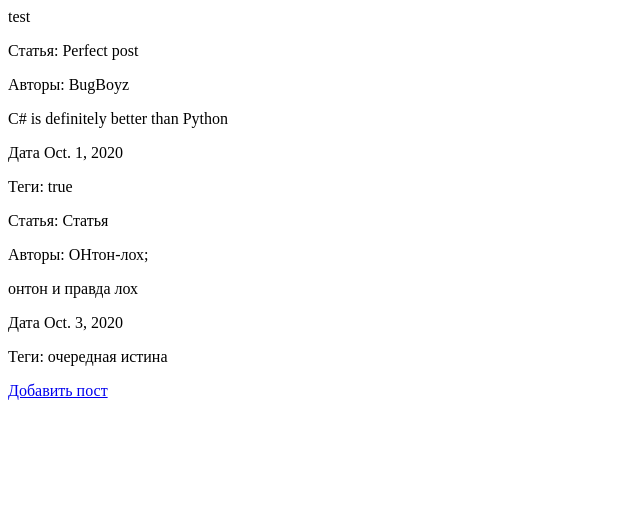
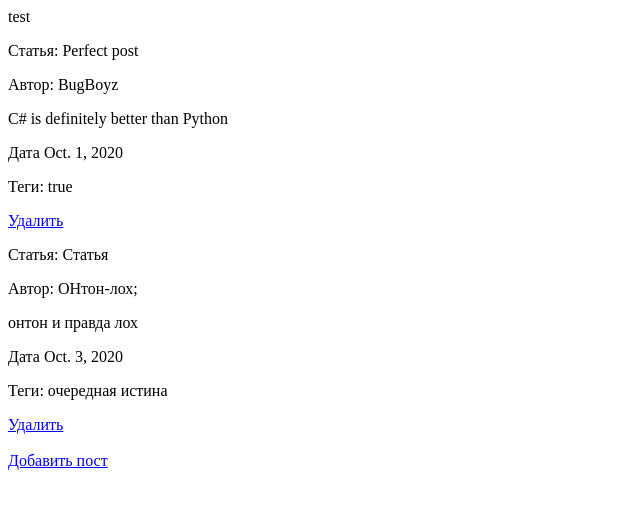
Before and after one commit to BugBoyz/sandbox, a Django app: page / in a window 1280 px wide. Shown: the top 509 px of the page, without its empty margins (0-640 px from the left). Run offline with Django 3.2, Linux system fonts and the light colour scheme; data comes from the database, SQL or seed files in the repository; both versions use the stored data as it was after the commit.

Commit message:
ability to delete posts (for all users)
Вроде нормально сделал, через модели, но ты глянь на всякий

```diff
--- a/PostFeed/PostFeed/templates/mainPage.html
+++ b/PostFeed/PostFeed/templates/mainPage.html
@@ -15,12 +15,14 @@
 test
 {% for post in context %}
     <p>Статья: {{post.name}}</p>
-    <p>Авторы: {{post.author}}</p>
+    <p>Автор: {{post.author}}</p>
     <p>{{post.text}}</p>
     <p>Дата {{post.date}}</p>
     <p>Теги: {{post.tags}}</p>
+    <a href="deletePost/{{ post.id }}">Удалить</a>
 {% endfor %}
-
+<br>
+<br>
 <a href="addPost">Добавить пост</a>
 </body>
 </html>
--- a/PostFeed/PostFeed/urls.py
+++ b/PostFeed/PostFeed/urls.py
@@ -20,6 +20,7 @@ from PostFeed import views
 
 urlpatterns = [
     path('addPost/', views.AddPost),
-    path('', views.MainPage)
+    path('', views.MainPage),
+    path('deletePost/<int:postID>', views.DeletePost)
     #re_path(r'^main', views.)
 ]
--- a/PostFeed/PostFeed/views.py
+++ b/PostFeed/PostFeed/views.py
@@ -25,3 +25,9 @@ def AddPost(request):
         )
 
         return redirect('/../')
+
+
+def DeletePost(request, postID):
+    Post.objects.get(id=postID).delete()
+
+    return redirect('/../')
```
Also changed, not shown: PostFeed/db.sqlite3.
